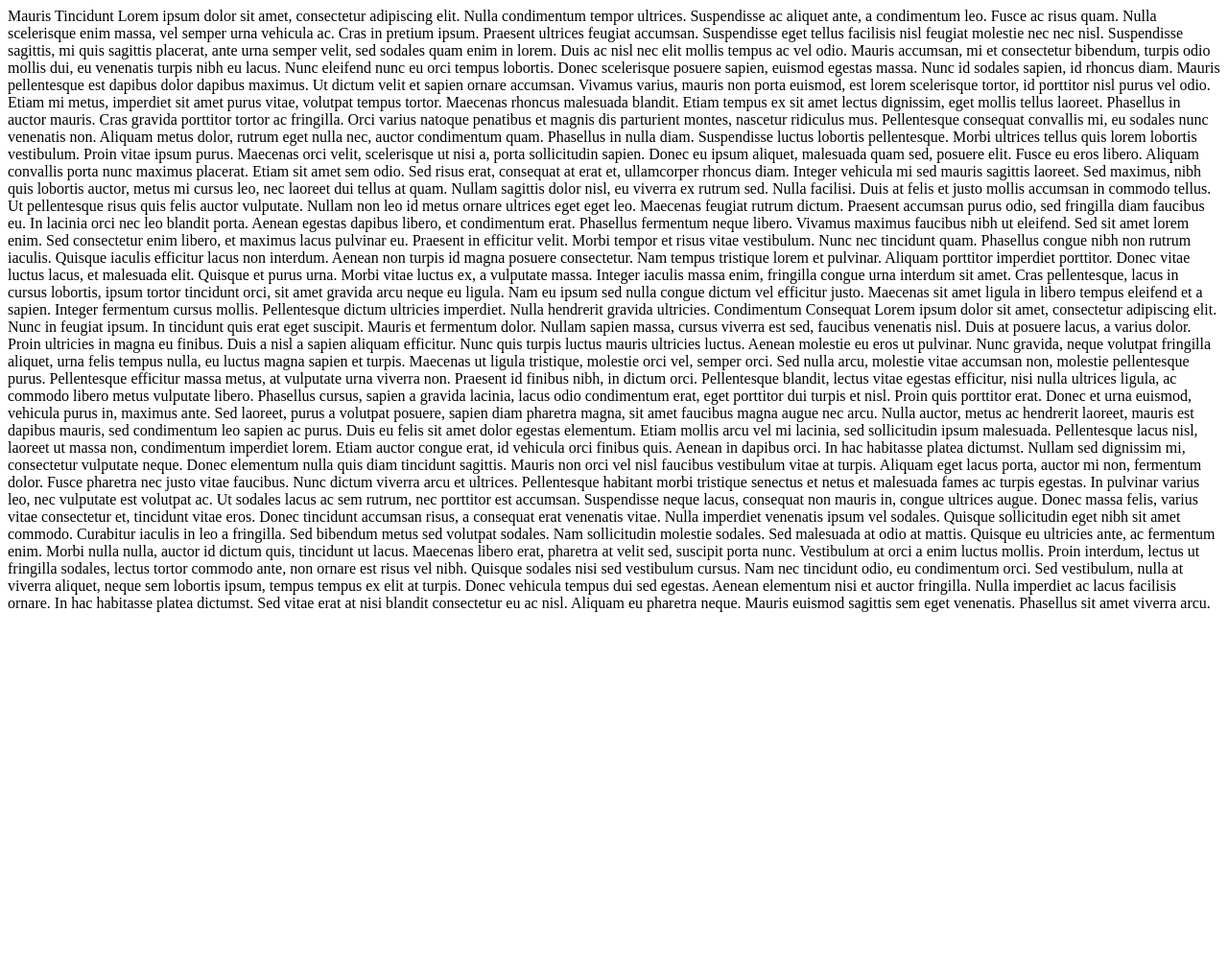
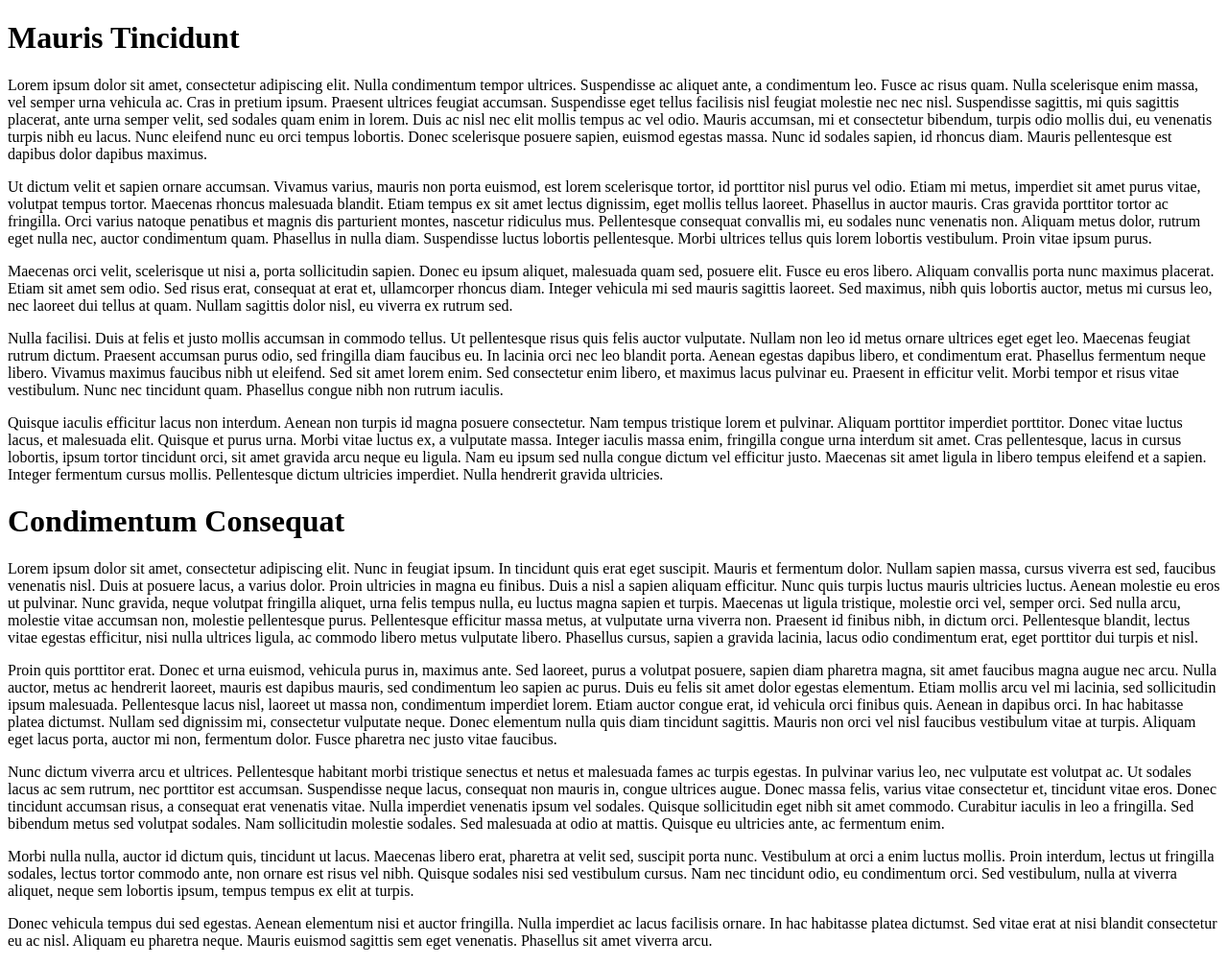
Before and after one commit to rtorotan/rtorotanuog, a plain HTML site: page index.html in a window 1280 px wide. Shown: the whole page at 96% size. Before the commit the page ends 800 px from the top, so only its background shows below. Drawn offline with Linux system fonts and the light colour scheme.

Commit message:
Update index.html

```diff
--- a/index.html
+++ b/index.html
@@ -1,23 +1,79 @@
+<!DOCTYPE html>
+<html>
 
-Mauris Tincidunt
+<head>
+  <title>CIS*1250 Template</title>
+  <meta name="google" content="notranslate">
+</head>
 
-Lorem ipsum dolor sit amet, consectetur adipiscing elit. Nulla condimentum tempor ultrices. Suspendisse ac aliquet ante, a condimentum leo. Fusce ac risus quam. Nulla scelerisque enim massa, vel semper urna vehicula ac. Cras in pretium ipsum. Praesent ultrices feugiat accumsan. Suspendisse eget tellus facilisis nisl feugiat molestie nec nec nisl. Suspendisse sagittis, mi quis sagittis placerat, ante urna semper velit, sed sodales quam enim in lorem. Duis ac nisl nec elit mollis tempus ac vel odio. Mauris accumsan, mi et consectetur bibendum, turpis odio mollis dui, eu venenatis turpis nibh eu lacus. Nunc eleifend nunc eu orci tempus lobortis. Donec scelerisque posuere sapien, euismod egestas massa. Nunc id sodales sapien, id rhoncus diam. Mauris pellentesque est dapibus dolor dapibus maximus.
+<body>
+  <h1>Mauris Tincidunt</h1>
+  <p>Lorem ipsum dolor sit amet, consectetur adipiscing elit. Nulla condimentum tempor ultrices. Suspendisse ac aliquet
+    ante, a condimentum leo. Fusce ac risus quam. Nulla scelerisque enim massa, vel semper urna vehicula ac. Cras in
+    pretium ipsum. Praesent ultrices feugiat accumsan. Suspendisse eget tellus facilisis nisl feugiat molestie nec nec
+    nisl. Suspendisse sagittis, mi quis sagittis placerat, ante urna semper velit, sed sodales quam enim in lorem. Duis
+    ac nisl nec elit mollis tempus ac vel odio. Mauris accumsan, mi et consectetur bibendum, turpis odio mollis dui, eu
+    venenatis turpis nibh eu lacus. Nunc eleifend nunc eu orci tempus lobortis. Donec scelerisque posuere sapien,
+    euismod egestas massa. Nunc id sodales sapien, id rhoncus diam. Mauris pellentesque est dapibus dolor dapibus
+    maximus.</p>
+  <p>Ut dictum velit et sapien ornare accumsan. Vivamus varius, mauris non porta euismod, est lorem scelerisque tortor,
+    id porttitor nisl purus vel odio. Etiam mi metus, imperdiet sit amet purus vitae, volutpat tempus tortor. Maecenas
+    rhoncus malesuada blandit. Etiam tempus ex sit amet lectus dignissim, eget mollis tellus laoreet. Phasellus in
+    auctor mauris. Cras gravida porttitor tortor ac fringilla. Orci varius natoque penatibus et magnis dis parturient
+    montes, nascetur ridiculus mus. Pellentesque consequat convallis mi, eu sodales nunc venenatis non. Aliquam metus
+    dolor, rutrum eget nulla nec, auctor condimentum quam. Phasellus in nulla diam. Suspendisse luctus lobortis
+    pellentesque. Morbi ultrices tellus quis lorem lobortis vestibulum. Proin vitae ipsum purus.</p>
+  <p>Maecenas orci velit, scelerisque ut nisi a, porta sollicitudin sapien. Donec eu ipsum aliquet, malesuada quam sed,
+    posuere elit. Fusce eu eros libero. Aliquam convallis porta nunc maximus placerat. Etiam sit amet sem odio. Sed
+    risus erat, consequat at erat et, ullamcorper rhoncus diam. Integer vehicula mi sed mauris sagittis laoreet. Sed
+    maximus, nibh quis lobortis auctor, metus mi cursus leo, nec laoreet dui tellus at quam. Nullam sagittis dolor nisl,
+    eu viverra ex rutrum sed.</p>
+  <p>Nulla facilisi. Duis at felis et justo mollis accumsan in commodo tellus. Ut pellentesque risus quis felis auctor
+    vulputate. Nullam non leo id metus ornare ultrices eget eget leo. Maecenas feugiat rutrum dictum. Praesent accumsan
+    purus odio, sed fringilla diam faucibus eu. In lacinia orci nec leo blandit porta. Aenean egestas dapibus libero, et
+    condimentum erat. Phasellus fermentum neque libero. Vivamus maximus faucibus nibh ut eleifend. Sed sit amet lorem
+    enim. Sed consectetur enim libero, et maximus lacus pulvinar eu. Praesent in efficitur velit. Morbi tempor et risus
+    vitae vestibulum. Nunc nec tincidunt quam. Phasellus congue nibh non rutrum iaculis.</p>
+  <p>Quisque iaculis efficitur lacus non interdum. Aenean non turpis id magna posuere consectetur. Nam tempus tristique
+    lorem et pulvinar. Aliquam porttitor imperdiet porttitor. Donec vitae luctus lacus, et malesuada elit. Quisque et
+    purus urna. Morbi vitae luctus ex, a vulputate massa. Integer iaculis massa enim, fringilla congue urna interdum sit
+    amet. Cras pellentesque, lacus in cursus lobortis, ipsum tortor tincidunt orci, sit amet gravida arcu neque eu
+    ligula. Nam eu ipsum sed nulla congue dictum vel efficitur justo. Maecenas sit amet ligula in libero tempus eleifend
+    et a sapien. Integer fermentum cursus mollis. Pellentesque dictum ultricies imperdiet. Nulla hendrerit gravida
+    ultricies.</p>
+  <h1>Condimentum Consequat</h1>
+  <p>Lorem ipsum dolor sit amet, consectetur adipiscing elit. Nunc in feugiat ipsum. In tincidunt quis erat eget
+    suscipit. Mauris et fermentum dolor. Nullam sapien massa, cursus viverra est sed, faucibus venenatis nisl. Duis at
+    posuere lacus, a varius dolor. Proin ultricies in magna eu finibus. Duis a nisl a sapien aliquam efficitur. Nunc
+    quis turpis luctus mauris ultricies luctus. Aenean molestie eu eros ut pulvinar. Nunc gravida, neque volutpat
+    fringilla aliquet, urna felis tempus nulla, eu luctus magna sapien et turpis. Maecenas ut ligula tristique, molestie
+    orci vel, semper orci. Sed nulla arcu, molestie vitae accumsan non, molestie pellentesque purus. Pellentesque
+    efficitur massa metus, at vulputate urna viverra non. Praesent id finibus nibh, in dictum orci. Pellentesque
+    blandit, lectus vitae egestas efficitur, nisi nulla ultrices ligula, ac commodo libero metus vulputate libero.
+    Phasellus cursus, sapien a gravida lacinia, lacus odio condimentum erat, eget porttitor dui turpis et nisl.</p>
+  <p>Proin quis porttitor erat. Donec et urna euismod, vehicula purus in, maximus ante. Sed laoreet, purus a volutpat
+    posuere, sapien diam pharetra magna, sit amet faucibus magna augue nec arcu. Nulla auctor, metus ac hendrerit
+    laoreet, mauris est dapibus mauris, sed condimentum leo sapien ac purus. Duis eu felis sit amet dolor egestas
+    elementum. Etiam mollis arcu vel mi lacinia, sed sollicitudin ipsum malesuada. Pellentesque lacus nisl, laoreet ut
+    massa non, condimentum imperdiet lorem. Etiam auctor congue erat, id vehicula orci finibus quis. Aenean in dapibus
+    orci. In hac habitasse platea dictumst. Nullam sed dignissim mi, consectetur vulputate neque. Donec elementum nulla
+    quis diam tincidunt sagittis. Mauris non orci vel nisl faucibus vestibulum vitae at turpis. Aliquam eget lacus
+    porta, auctor mi non, fermentum dolor. Fusce pharetra nec justo vitae faucibus.</p>
+  <p>Nunc dictum viverra arcu et ultrices. Pellentesque habitant morbi tristique senectus et netus et malesuada fames ac
+    turpis egestas. In pulvinar varius leo, nec vulputate est volutpat ac. Ut sodales lacus ac sem rutrum, nec porttitor
+    est accumsan. Suspendisse neque lacus, consequat non mauris in, congue ultrices augue. Donec massa felis, varius
+    vitae consectetur et, tincidunt vitae eros. Donec tincidunt accumsan risus, a consequat erat venenatis vitae. Nulla
+    imperdiet venenatis ipsum vel sodales. Quisque sollicitudin eget nibh sit amet commodo. Curabitur iaculis in leo a
+    fringilla. Sed bibendum metus sed volutpat sodales. Nam sollicitudin molestie sodales. Sed malesuada at odio at
+    mattis. Quisque eu ultricies ante, ac fermentum enim.</p>
+  <p>Morbi nulla nulla, auctor id dictum quis, tincidunt ut lacus. Maecenas libero erat, pharetra at velit sed, suscipit
+    porta nunc. Vestibulum at orci a enim luctus mollis. Proin interdum, lectus ut fringilla sodales, lectus tortor
+    commodo ante, non ornare est risus vel nibh. Quisque sodales nisi sed vestibulum cursus. Nam nec tincidunt odio, eu
+    condimentum orci. Sed vestibulum, nulla at viverra aliquet, neque sem lobortis ipsum, tempus tempus ex elit at
+    turpis.</p>
+  <p>Donec vehicula tempus dui sed egestas. Aenean elementum nisi et auctor fringilla. Nulla imperdiet ac lacus
+    facilisis ornare. In hac habitasse platea dictumst. Sed vitae erat at nisi blandit consectetur eu ac nisl. Aliquam
+    eu pharetra neque. Mauris euismod sagittis sem eget venenatis. Phasellus sit amet viverra arcu.</p>
+</body>
 
-Ut dictum velit et sapien ornare accumsan. Vivamus varius, mauris non porta euismod, est lorem scelerisque tortor, id porttitor nisl purus vel odio. Etiam mi metus, imperdiet sit amet purus vitae, volutpat tempus tortor. Maecenas rhoncus malesuada blandit. Etiam tempus ex sit amet lectus dignissim, eget mollis tellus laoreet. Phasellus in auctor mauris. Cras gravida porttitor tortor ac fringilla. Orci varius natoque penatibus et magnis dis parturient montes, nascetur ridiculus mus. Pellentesque consequat convallis mi, eu sodales nunc venenatis non. Aliquam metus dolor, rutrum eget nulla nec, auctor condimentum quam. Phasellus in nulla diam. Suspendisse luctus lobortis pellentesque. Morbi ultrices tellus quis lorem lobortis vestibulum. Proin vitae ipsum purus.
-
-Maecenas orci velit, scelerisque ut nisi a, porta sollicitudin sapien. Donec eu ipsum aliquet, malesuada quam sed, posuere elit. Fusce eu eros libero. Aliquam convallis porta nunc maximus placerat. Etiam sit amet sem odio. Sed risus erat, consequat at erat et, ullamcorper rhoncus diam. Integer vehicula mi sed mauris sagittis laoreet. Sed maximus, nibh quis lobortis auctor, metus mi cursus leo, nec laoreet dui tellus at quam. Nullam sagittis dolor nisl, eu viverra ex rutrum sed.
-
-Nulla facilisi. Duis at felis et justo mollis accumsan in commodo tellus. Ut pellentesque risus quis felis auctor vulputate. Nullam non leo id metus ornare ultrices eget eget leo. Maecenas feugiat rutrum dictum. Praesent accumsan purus odio, sed fringilla diam faucibus eu. In lacinia orci nec leo blandit porta. Aenean egestas dapibus libero, et condimentum erat. Phasellus fermentum neque libero. Vivamus maximus faucibus nibh ut eleifend. Sed sit amet lorem enim. Sed consectetur enim libero, et maximus lacus pulvinar eu. Praesent in efficitur velit. Morbi tempor et risus vitae vestibulum. Nunc nec tincidunt quam. Phasellus congue nibh non rutrum iaculis.
-
-Quisque iaculis efficitur lacus non interdum. Aenean non turpis id magna posuere consectetur. Nam tempus tristique lorem et pulvinar. Aliquam porttitor imperdiet porttitor. Donec vitae luctus lacus, et malesuada elit. Quisque et purus urna. Morbi vitae luctus ex, a vulputate massa. Integer iaculis massa enim, fringilla congue urna interdum sit amet. Cras pellentesque, lacus in cursus lobortis, ipsum tortor tincidunt orci, sit amet gravida arcu neque eu ligula. Nam eu ipsum sed nulla congue dictum vel efficitur justo. Maecenas sit amet ligula in libero tempus eleifend et a sapien. Integer fermentum cursus mollis. Pellentesque dictum ultricies imperdiet. Nulla hendrerit gravida ultricies.
-Condimentum Consequat
-
-Lorem ipsum dolor sit amet, consectetur adipiscing elit. Nunc in feugiat ipsum. In tincidunt quis erat eget suscipit. Mauris et fermentum dolor. Nullam sapien massa, cursus viverra est sed, faucibus venenatis nisl. Duis at posuere lacus, a varius dolor. Proin ultricies in magna eu finibus. Duis a nisl a sapien aliquam efficitur. Nunc quis turpis luctus mauris ultricies luctus. Aenean molestie eu eros ut pulvinar. Nunc gravida, neque volutpat fringilla aliquet, urna felis tempus nulla, eu luctus magna sapien et turpis. Maecenas ut ligula tristique, molestie orci vel, semper orci. Sed nulla arcu, molestie vitae accumsan non, molestie pellentesque purus. Pellentesque efficitur massa metus, at vulputate urna viverra non. Praesent id finibus nibh, in dictum orci. Pellentesque blandit, lectus vitae egestas efficitur, nisi nulla ultrices ligula, ac commodo libero metus vulputate libero. Phasellus cursus, sapien a gravida lacinia, lacus odio condimentum erat, eget porttitor dui turpis et nisl.
-
-Proin quis porttitor erat. Donec et urna euismod, vehicula purus in, maximus ante. Sed laoreet, purus a volutpat posuere, sapien diam pharetra magna, sit amet faucibus magna augue nec arcu. Nulla auctor, metus ac hendrerit laoreet, mauris est dapibus mauris, sed condimentum leo sapien ac purus. Duis eu felis sit amet dolor egestas elementum. Etiam mollis arcu vel mi lacinia, sed sollicitudin ipsum malesuada. Pellentesque lacus nisl, laoreet ut massa non, condimentum imperdiet lorem. Etiam auctor congue erat, id vehicula orci finibus quis. Aenean in dapibus orci. In hac habitasse platea dictumst. Nullam sed dignissim mi, consectetur vulputate neque. Donec elementum nulla quis diam tincidunt sagittis. Mauris non orci vel nisl faucibus vestibulum vitae at turpis. Aliquam eget lacus porta, auctor mi non, fermentum dolor. Fusce pharetra nec justo vitae faucibus.
-
-Nunc dictum viverra arcu et ultrices. Pellentesque habitant morbi tristique senectus et netus et malesuada fames ac turpis egestas. In pulvinar varius leo, nec vulputate est volutpat ac. Ut sodales lacus ac sem rutrum, nec porttitor est accumsan. Suspendisse neque lacus, consequat non mauris in, congue ultrices augue. Donec massa felis, varius vitae consectetur et, tincidunt vitae eros. Donec tincidunt accumsan risus, a consequat erat venenatis vitae. Nulla imperdiet venenatis ipsum vel sodales. Quisque sollicitudin eget nibh sit amet commodo. Curabitur iaculis in leo a fringilla. Sed bibendum metus sed volutpat sodales. Nam sollicitudin molestie sodales. Sed malesuada at odio at mattis. Quisque eu ultricies ante, ac fermentum enim.
-
-Morbi nulla nulla, auctor id dictum quis, tincidunt ut lacus. Maecenas libero erat, pharetra at velit sed, suscipit porta nunc. Vestibulum at orci a enim luctus mollis. Proin interdum, lectus ut fringilla sodales, lectus tortor commodo ante, non ornare est risus vel nibh. Quisque sodales nisi sed vestibulum cursus. Nam nec tincidunt odio, eu condimentum orci. Sed vestibulum, nulla at viverra aliquet, neque sem lobortis ipsum, tempus tempus ex elit at turpis.
-
-Donec vehicula tempus dui sed egestas. Aenean elementum nisi et auctor fringilla. Nulla imperdiet ac lacus facilisis ornare. In hac habitasse platea dictumst. Sed vitae erat at nisi blandit consectetur eu ac nisl. Aliquam eu pharetra neque. Mauris euismod sagittis sem eget venenatis. Phasellus sit amet viverra arcu.
+</html>
```
